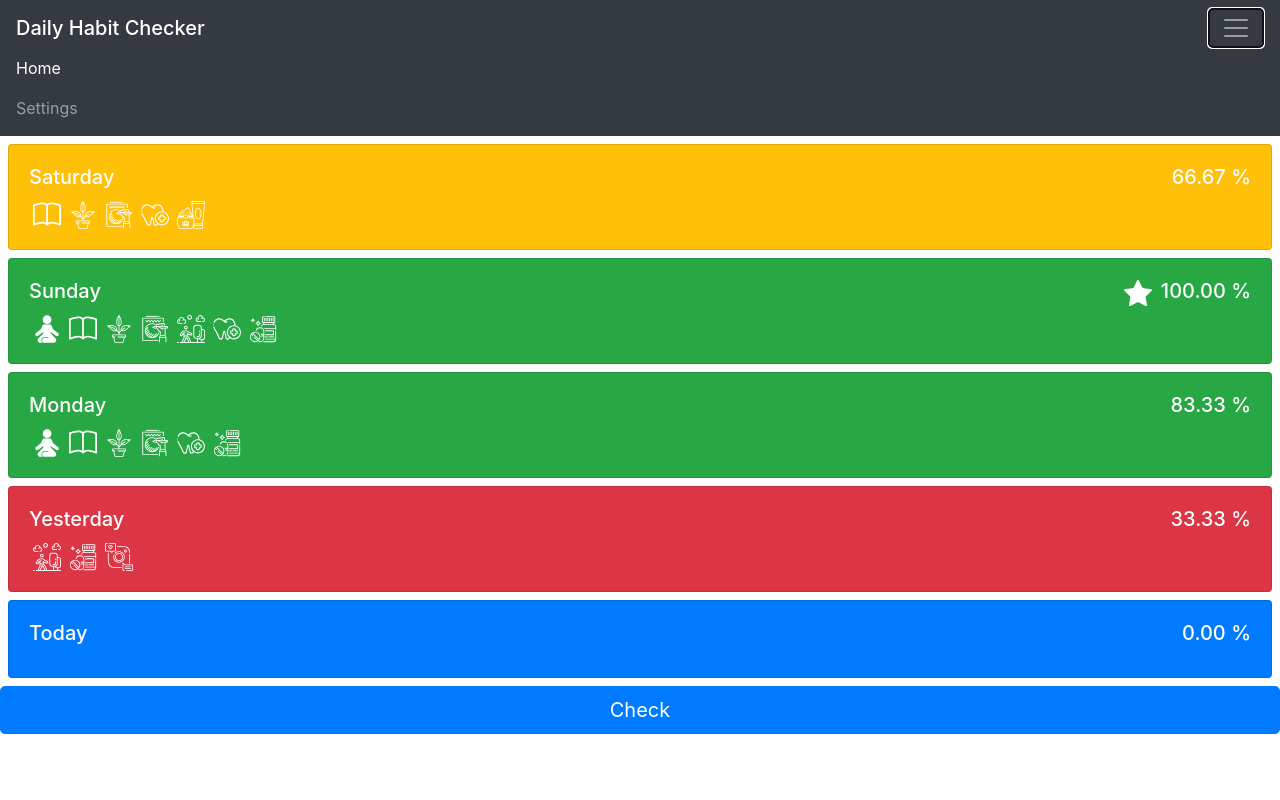
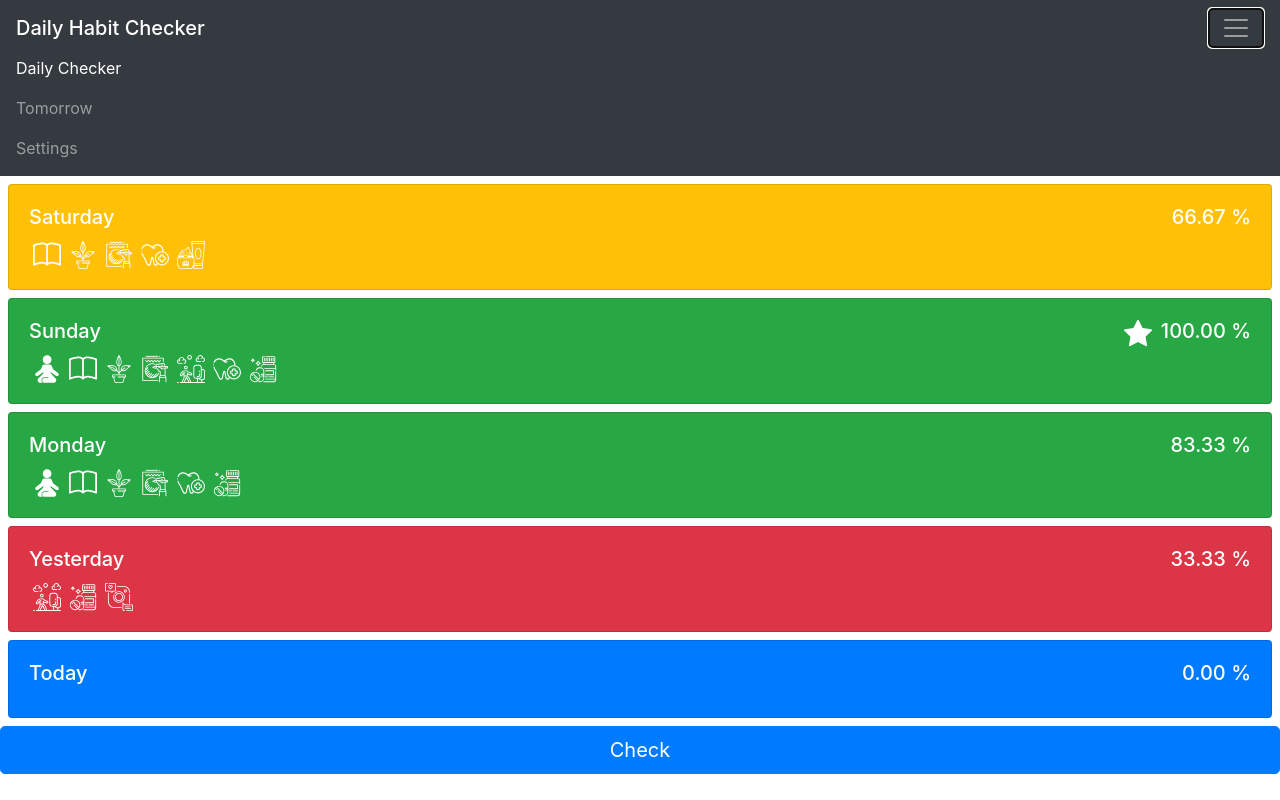
Before and after one commit to Gentux/daily-habit-checker, a React (Create React App) app: page / in a window 1280 px wide. Both pictures are taken after a click on the button "Toggle navigation". Built offline with nearby package versions, Linux system fonts and the light colour scheme.

Commit message:
Add routing capabilities

```diff
--- a/src/App.js
+++ b/src/App.js
@@ -1,8 +1,10 @@
 import React, { Component } from 'react';
 
+import CheckHabitButton from './components/CheckHabitButton.js';
 import Day from './components/Day.js';
 import Header from './components/Header.js';
-import CheckHabitButton from './components/CheckHabitButton.js';
+import Settings from './components/Settings.js';
+import Tomorrow from './components/Tomorrow.js';
 import './App.css';
 
 import initLocalStorage from 'utils/data.js'
@@ -25,7 +27,8 @@ class App extends Component {
     super(props);
 
     this.state = {
-      days: {}
+      days: {},
+      route: "dailychecker",
     };
   }
 
@@ -46,6 +49,7 @@ class App extends Component {
         dayOfTheWeek = "Yesterday"
 
       days[i] = {
+        "date": date,
         "day": dayOfTheWeek,
         "id": uuidv4(),
         "icons": []
@@ -62,21 +66,36 @@ class App extends Component {
     this.updateState();
   }
 
+  togglePage(route, e) {
+    if (route === undefined) {
+      this.setState({route: "dailychecker"})
+    } else {
+      this.setState({route: route})
+    }
+  }
+
   render() {
     let days = [];
     for (const day in this.state.days) {
       days.unshift(
-        <Day key={this.state.days[day].id} day={this.state.days[day].day} icons={this.state.days[day].icons} />
+        <Day key={this.state.days[day].id} date={this.state.days[day].date} day={this.state.days[day].day} icons={this.state.days[day].icons} />
       )
     }
 
     return (
       <div className="content">
-        <Header />
+        <Header route={this.state.route} routeFct={this.togglePage.bind(this)}/>
 
-        { days }
-
-        <CheckHabitButton updateFct={this.updateState.bind(this)} />
+        <div key="dailychecker" id="dailychecker" style={{display: this.state.route === "dailychecker" ? "inherit" : "none"}}>
+          { days }
+          <CheckHabitButton updateFct={this.updateState.bind(this)} />
+        </div>
+        <div key="tomorrow" id="tomorrow" style={{display: this.state.route === "tomorrow" ? "inherit" : "none"}}>
+          <Tomorrow />
+        </div>
+        <div key="settings" id="settings" style={{display: this.state.route === "settings" ? "inherit" : "none"}}>
+          <Settings />
+        </div>
       </div>
     );
   }
--- a/src/components/Header.js
+++ b/src/components/Header.js
@@ -5,10 +5,18 @@ class Header extends Component {
     super(props);
 
     this.state = {
+      route: props.route
     }
   }
 
+  navigateTo(route) {
+    this.setState({route: route});
+    this.props.routeFct.bind(this, route)()
+  }
+
   render() {
+    const currentPage = <span className="sr-only">(current)</span>
+
     return(
       <nav className="navbar navbar-dark bg-dark">
         <span className="navbar-brand mb-0 h1">Daily Habit Checker</span>
@@ -18,11 +26,14 @@ class Header extends Component {
         </button>
         <div className="collapse navbar-collapse" id="navbarNav">
           <ul className="navbar-nav">
-            <li className="nav-item active">
-              <a className="nav-link" href="/">Home <span className="sr-only">(current)</span></a>
+            <li className={this.state.route === "dailychecker" ? "nav-item active" : "nav-item"}>
+              <a className="nav-link" href="/#dailychecker" onClick={this.navigateTo.bind(this, "dailychecker")}>Daily Checker {this.state.route === "dailychecker" ? currentPage : ""}</a>
             </li>
-            <li className="nav-item">
-              <a className="nav-link" href="#settings">Settings </a>
+            <li className={this.state.route === "tomorrow" ? "nav-item active" : "nav-item"}>
+              <a className="nav-link" href="/#tomorrow" onClick={this.navigateTo.bind(this, "tomorrow")}>Tomorrow {this.state.route === "tomorrow" ? currentPage : ""}</a>
+            </li>
+            <li className={this.state.route === "settings" ? "nav-item active" : "nav-item"}>
+              <a className="nav-link" href="/#settings" onClick={this.navigateTo.bind(this, "settings")}>Settings {this.state.route === "settings" ? currentPage : ""}</a>
             </li>
           </ul>
         </div>
```
